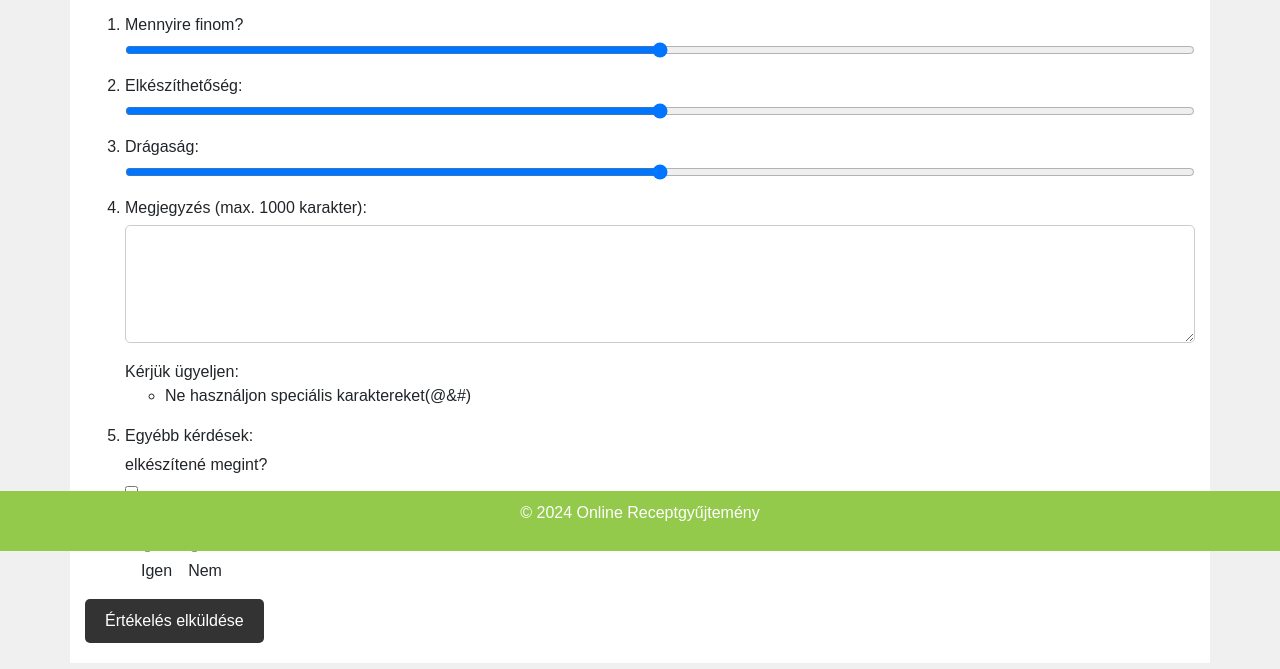
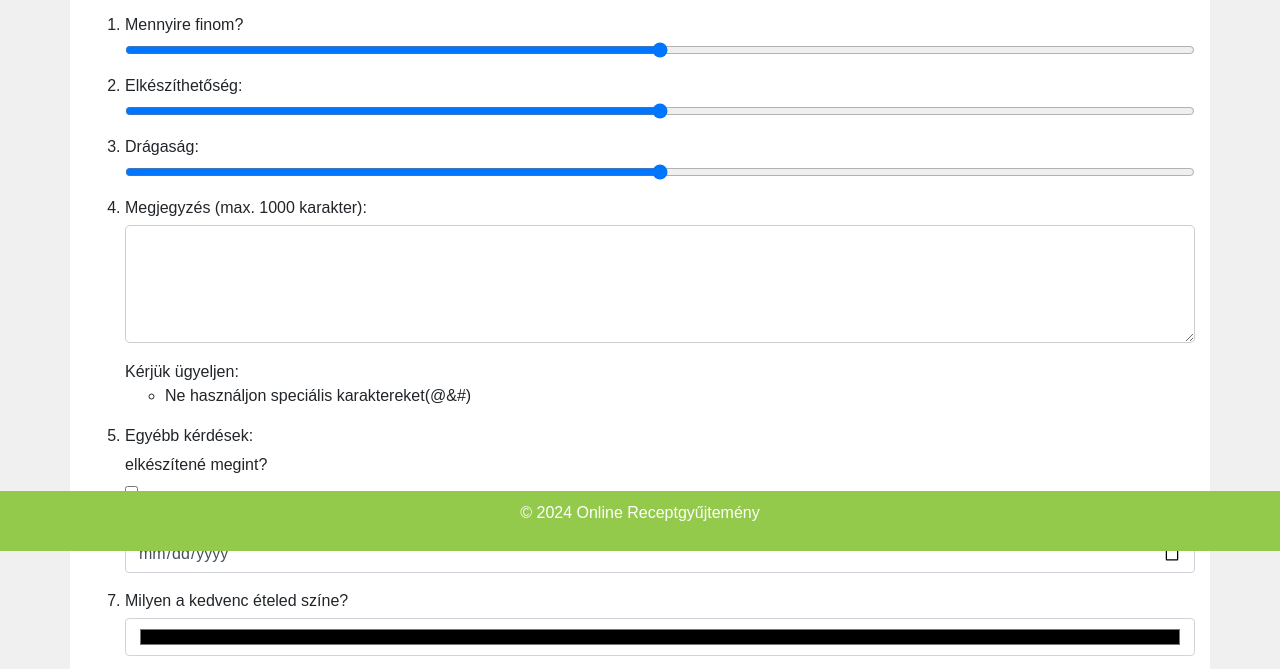
Before and after one commit to KovacsIstvanTamas/AUYLINWebTech, a website: page Beadandó/KIT/public/rate.html in a window 1280 px wide. Shown: the part 249-918 px from the top of the page. Drawn offline with nearby package versions, Linux system fonts and the light colour scheme.

Commit message:
Dokumentáció

```diff
--- a/Beadandó/KIT/package.json
+++ b/Beadandó/KIT/package.json
@@ -1,7 +1,7 @@
 {
   "name": "E-Recept",
   "version": "1.0.0",
-  "description": "Projekt leírása",
+  "description": "Ez egy E-Recept weboldad",
   "main": "server.js",
   "scripts": {
     "start": "node server.js"
--- a/Beadandó/KIT/public/rate.html
+++ b/Beadandó/KIT/public/rate.html
@@ -11,7 +11,7 @@
             display: inline-block;
         }
         html, body {
-            height: 1000px;
+            height: 1300px;
         }
 
     </style>
@@ -68,6 +68,18 @@
                 <label for="extra1">elkészítené megint?</label>
                 <input type="checkbox" id="extra1" name="extra1">
             </li>
+            <li>
+                <div class="form-group">
+                    <label for="datum">Mikor készítetted el az ételt?</label>
+                    <input type="date" class="form-control" id="datum" name="datum">
+                </div>
+            </li>
+            <li>
+                <div class="form-group">
+                    <label for="kedvenc-szin">Milyen a kedvenc ételed színe?</label>
+                    <input type="color" class="form-control" id="kedvenc-szin" name="kedvenc-szin">
+                </div>
+            </li>
             <label>Ajánlaná</label>
             <li class="form-inline">
                 <div class="form-check ml-3">
```
Also changed, not shown: 1 other file.
